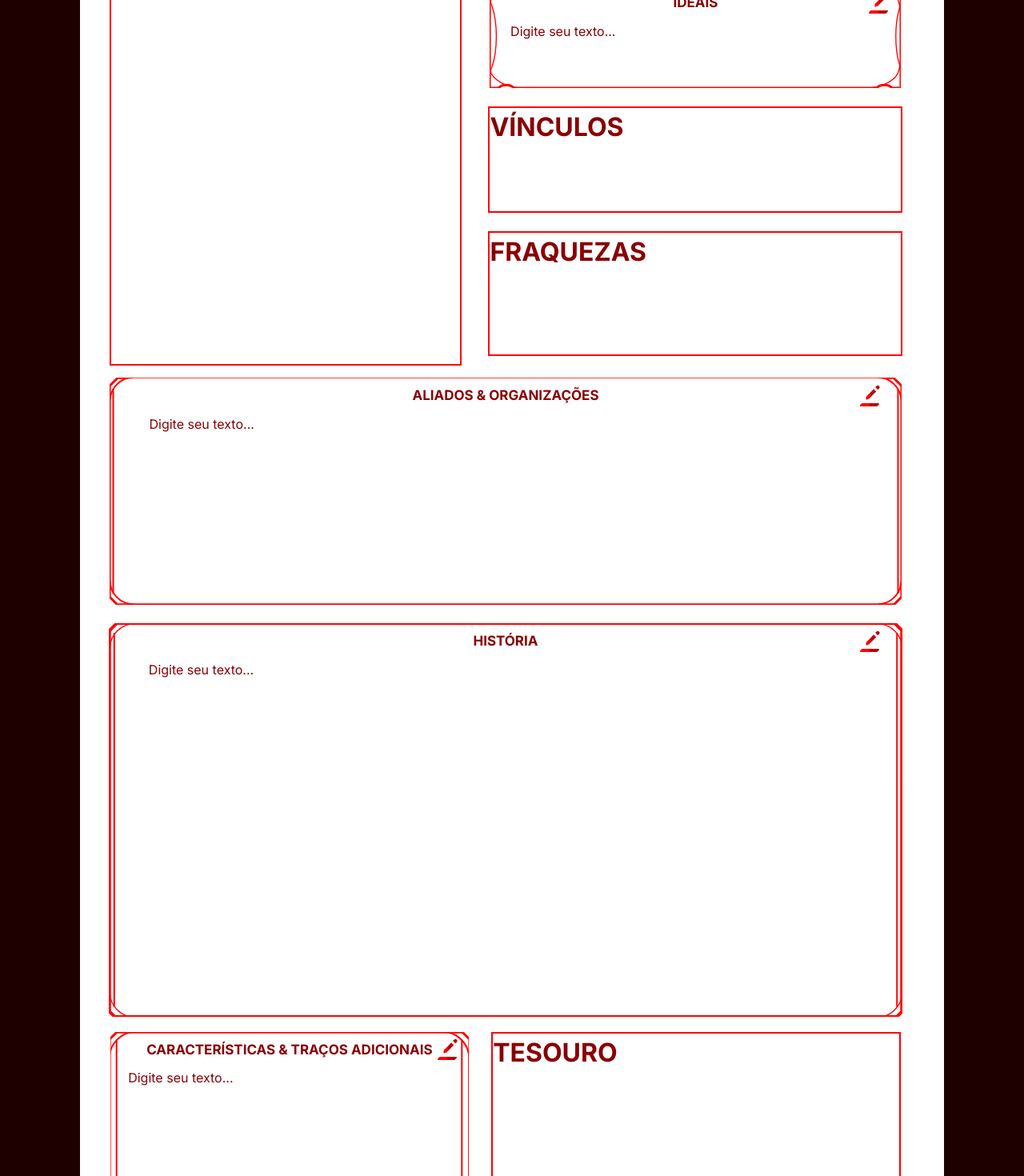
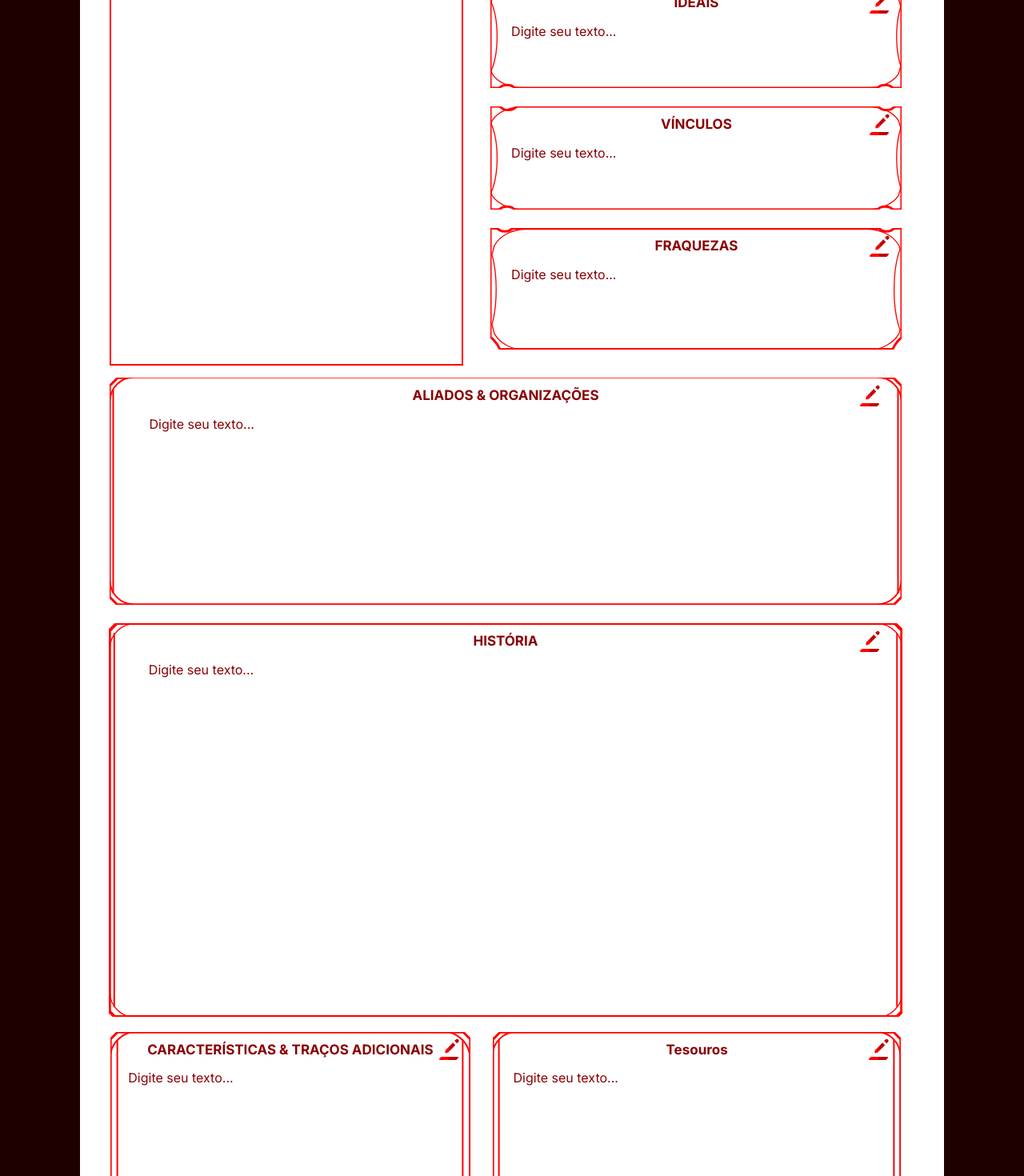
Before and after one commit to LarissaBJ/Compendio-do-Aventureiro, a React (Vite) app: page /home/1/charactersheet/characterdetail in a window 1280 px wide. Shown: the part 800-2270 px from the top of the page at 80% size. Built offline with nearby package versions, Linux system fonts and the light colour scheme; sample sign-in values are in the browser's storage; a web font is replaced by a local one.

Commit message:
Componentes de 'Vínculos', 'tesouros' e 'fraquezas' já adicionado na ficha

```diff
--- /dev/null
+++ b/src/components/InputsDetailCharacter/Bonds.jsx
@@ -0,0 +1,23 @@
+import React from 'react';
+import InputIdealBondsImage from "../../assets/Detalhes do Personagem/Caixas de Componentes/Caixa Ideais e Vinculos.svg";
+import EditableTextSection from "./EditableTextSection.jsx";
+
+const Bonds = () => {
+    return (
+        <EditableTextSection
+            title="VÍNCULOS"
+            backgroundImage={InputIdealBondsImage}
+            width="514px"
+            height="129px"
+            inputWidth="88%"
+            inputHeight="70%"
+            inputPadding="0 15px"
+            inputMarginBottom="10px"
+            displayWidth="90%"
+            displayPadding="0 10px"
+            displayMargin="0 0 10px 0"
+            displayMaxHeight="70%"
+        />
+    );
+};
+export default Bonds;
--- /dev/null
+++ b/src/components/InputsDetailCharacter/Treasures.jsx
@@ -0,0 +1,24 @@
+import React from 'react';
+import InputTreasuresBoxImage from "../../assets/Detalhes do Personagem/Caixas de Componentes/Caixa  Tesouro.svg";
+import EditableTextSection from "./EditableTextSection.jsx";
+
+const Treasures = () => {
+    return (
+            <EditableTextSection
+                title="Tesouros"
+                backgroundImage={InputTreasuresBoxImage}
+                width="510.5px"
+                height="484.5px"
+                inputWidth="88%"
+                inputHeight="70%"
+                inputPadding="0 15px"
+                inputMarginBottom="10px"
+                displayWidth="90%"
+                displayPadding="0 10px"
+                displayMargin="0 0 10px 0"
+                displayMaxHeight="70%"
+            />
+    );
+};
+
+export default Treasures;
--- /dev/null
+++ b/src/components/InputsDetailCharacter/Weaknesses.jsx
@@ -0,0 +1,24 @@
+import React from 'react';
+import InputWeaknessesBoxImage from "../../assets/Detalhes do Personagem/Caixas de Componentes/Caixa  Fraquezas.svg";
+import EditableTextSection from "./EditableTextSection.jsx";
+
+const Weaknesses = () => {
+    return (
+        <EditableTextSection
+            title="FRAQUEZAS"
+            backgroundImage={InputWeaknessesBoxImage}
+            width="514px"
+            height="152px"
+            inputWidth="88%"
+            inputHeight="70%"
+            inputPadding="0 15px"
+            inputMarginBottom="10px"
+            displayWidth="90%"
+            displayPadding="0 10px"
+            displayMargin="0 0 10px 0"
+            displayMaxHeight="70%"
+        />
+    );
+};
+
+export default Weaknesses;
--- a/src/pages/TabMenuPages/CharacterDetailPage/CharacterDetailPage.jsx
+++ b/src/pages/TabMenuPages/CharacterDetailPage/CharacterDetailPage.jsx
@@ -5,6 +5,9 @@ import Ideals from '../../../components/InputsDetailCharacter/Ideals.jsx';
 import History from '../../../components/InputsDetailCharacter/History.jsx';
 import PersonalityTraits from '../../../components/InputsDetailCharacter/PersonalityTraits.jsx';
 import AdditionalFeaturesAndTraits from '../../../components/InputsDetailCharacter/AdditionalFeaturesAndTraits.jsx';
+import Bonds from "../../../components/InputsDetailCharacter/Bonds.jsx";
+import Weaknesses from "../../../components/InputsDetailCharacter/Weaknesses.jsx";
+import Treasures from "../../../components/InputsDetailCharacter/Treasures.jsx";
 const CharacterDetailPage = () => {
     return (
         <PageContentMenuSheet>
@@ -14,8 +17,9 @@ const CharacterDetailPage = () => {
                     <Column $gap="23px" $width="516px" $height="647px">
                         <PersonalityTraits/>
                         <Ideals/>
-                        <Exemplo $width="514px" $height="129px">VÍNCULOS</Exemplo>
-                        <Exemplo $width="514px" $height="152px">FRAQUEZAS</Exemplo>
+
+                        <Bonds/>
+                        <Weaknesses/>
                     </Column>
                 </Row>
 
@@ -26,7 +30,7 @@ const CharacterDetailPage = () => {
 
                 <Row $gap="28px" $width="988.5px" $height="485.5px">
                     <AdditionalFeaturesAndTraits/>
-                    <Exemplo $width="510.5px" $height="484.5px">TESOURO</Exemplo>
+                    <Treasures/>
                 </Row>
             </Column>
         </PageContentMenuSheet>
```
